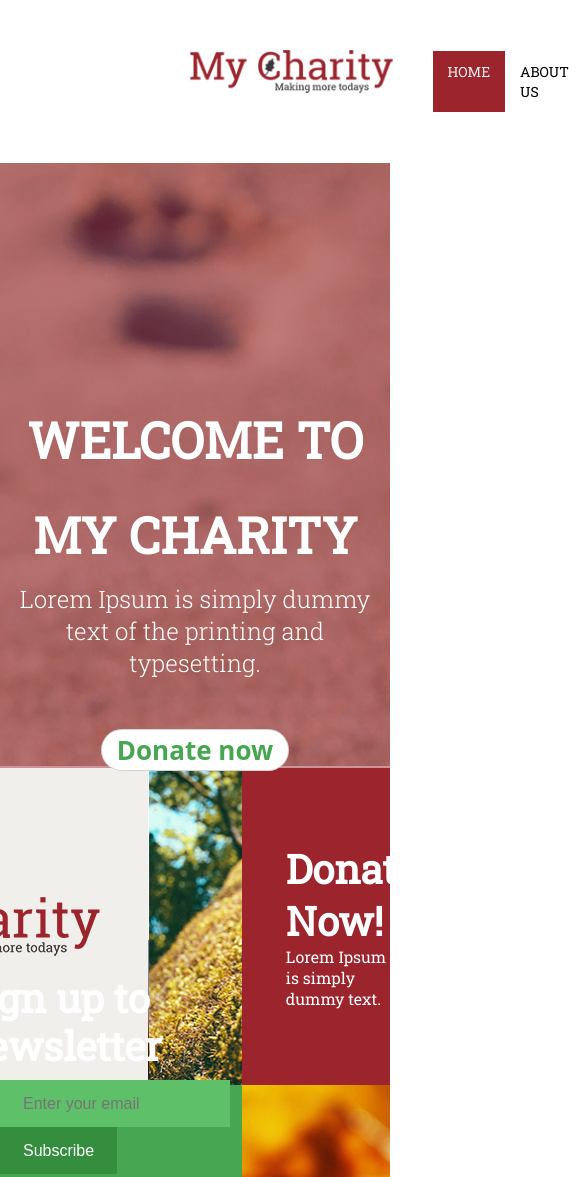
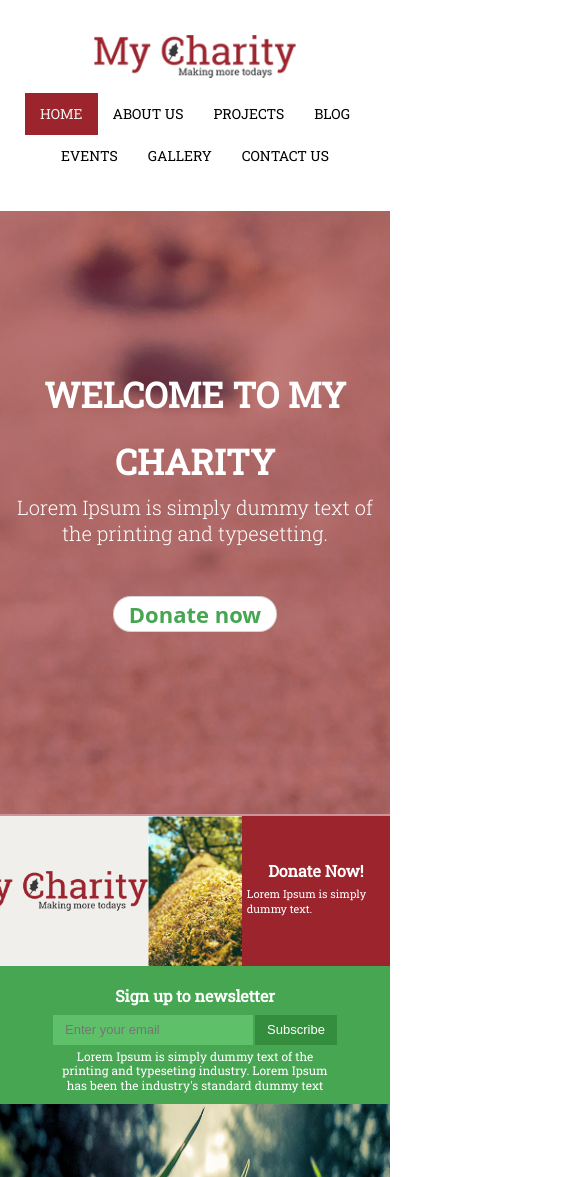
Before and after one commit to szczyrbaw/PSD-to-HTML-1, a plain HTML site: page index.html in a window 390 px wide. Shown: the top 1177 px of the page, 585 px wide, since content can reach past the window. Drawn offline with Linux system fonts and the light colour scheme.

Commit message:
RWD style

```diff
--- a/css/style.css
+++ b/css/style.css
@@ -24,19 +24,29 @@ body {
 .header {
 	display: flex;
 	justify-content: space-between;
-	margin: 35px 190px;
+	margin: 0 auto;
+	margin-top: 35px;
+	margin-bottom: 35px;
+	flex-wrap: wrap;
+	align-items: center;
 }
 
 .header .nav {
 	display: flex;
 	flex-direction: row;
 	list-style-type: none;
+	flex-wrap: wrap;
+	margin: 0;
+	padding: 0;
+	margin-right: 135px;
+
 
 }
 
 .header img {
 	max-height: 43px;
 	margin-top: 15px;
+	margin-left: 135px;
 }
 
 .header .nav li {
@@ -96,7 +106,7 @@ body {
 	margin-bottom: 53px;
 }
 
-.banner .bg-color a {
+.banner a {
 	padding: 0;
 	color: #46a651;
 	font-family: "Open Sans";
@@ -149,6 +159,7 @@ body {
 	justify-content: flex-end;
 	align-items: center;
 	background-color: #f1efec;
+
 }
 
 .img-1 img {
@@ -218,13 +229,15 @@ body {
 	margin-bottom: 10px;
 }
 
-.img-4 .subscribe {
-	background-color: #5ec069;
-	color: #46a651;
+.img-4 .subscribe, .img-4 .btnsub {
 	font-size: 16px;
 	font-weight: 400;
 	line-height: 1.2em;
 	padding: 14px 23px;
+}
+.img-4 .subscribe {
+	background-color: #5ec069;
+	color: #46a651;
 	padding-right: 0px;
 	border: 0;
 	margin-right: -4px;
@@ -233,10 +246,6 @@ body {
 .img-4 .btnsub {
 	background-color: #348e3e;
 	color: #fff;
-	font-size: 16px;
-	font-weight: 400;
-	line-height: 1.2em;
-	padding: 14px 23px;
 	margin-right: 80px;
 	border: none;
 }
@@ -445,11 +454,12 @@ body {
 	border-bottom: 1px solid rgba(255, 255, 255, 0.1);
 }
 
-.lineBox .left,
-.lineBox .center {
+.lineBox .left {
 	text-align: left;
 }
-
+.lineBox .center {
+	text-align: center;
+}
 .lineBox .left {
 	width: 33%;
 }
@@ -549,3 +559,177 @@ body {
 	line-height: 1.4em;
 	padding: 40px 0px;
 }
+@media (max-width: 1227px) {
+	.header .nav {
+		justify-content: center;
+		margin: 0 auto;
+		margin-top: 15px;
+	}
+	.header img {
+		margin: 0 auto;
+	}
+
+}
+@media (max-width: 900px) {
+	.banner h1 {
+		font-size: 35px;
+	}
+	.banner p {
+		font-size: 20px;
+	}
+	.banner a {
+		font-size: 22px;
+	}
+	/*images */
+	.images {
+		background: none;
+	}
+	.images .first-row {
+		max-height: 150px;
+	}
+	.all-pictures {
+		max-height: 150px;
+	}
+	.img-1 img {
+		margin: 0;
+		height: 40px;
+		margin: 0 auto;
+	}
+	.img-3 h3 {
+		font-size: 20px;
+	}
+	.img-3 p {
+		font-size: 13px;
+	}
+	.img-3 h3,
+	.img-3 p {
+		margin: 0 auto;
+	}
+	.second-row {
+		flex-direction: column;
+
+	}
+	.left-containers {
+		width: 100%;
+
+	}
+	.img-4 {
+		align-items: center;
+	}
+	.img-4 h3 {
+		font-size: 20px;
+		margin: 0 auto;
+		margin-top: 20px;
+
+	}
+
+	.img-4 .subscribe, .img-4 .btnsub {
+		font-size: 13px;
+		padding: 7px 12px;
+		margin: 0 auto;
+		margin-top: 10px;
+
+	}
+	.img-4 .subscribe {
+		margin-right: -2px;
+	}
+	.img-4 .text-content {
+		width: 70%;
+		margin: 0 auto;
+		text-align: center;
+		margin-top: 4px;
+		margin-bottom: 25px;
+	}
+	.img-5 {
+		overflow: hidden;
+	}
+	.img-5 img {
+		width: 100%;
+		height: 150px;
+	}
+	.img-6 {
+		max-width: 100%;
+		width: 100%;
+		margin: 0;
+		height: 150px;
+		align-items: center;
+
+	}
+	.img-6 .facebook img {
+		margin-bottom: 10px;
+
+	}
+	.img-6 .facebook p {
+		margin: 0;
+		font-size: 13px;
+	}
+}
+@media (max-width: 733px) {
+	.images, .second-row {
+		min-height: 450px;
+	}
+	.events .eventList {
+		flex-direction: column;
+		width: 50%;
+	}
+	.onePanel .more {
+		margin: 30px 0px;
+	}
+	.onePanel {
+		margin-top: 20px;
+		border-bottom: 0.4px solid grey;
+	}
+	.onePanel:hover {
+		background-color: aliceblue;
+	}
+	.footer .nav {
+		flex-wrap: wrap;
+	}
+	.footer .nav li {
+		margin-top: 10px
+	}
+	.lineBox {
+		flex-direction: column;
+		align-items: center;
+
+	}
+	.lineBox .left, .lineBox .center, .lineBox .right {
+		width: 100%;
+		text-align: center;
+	}
+	.lineBox .media {
+		justify-content: center;
+	}
+}
+@media (max-width: 546px) {
+	.banner h1 {
+		padding-top: 150px;
+	}
+	.img-3 h3 {
+		font-size: 16px;
+	}
+	.img-3 p {
+		font-size: 11px;
+		margin: 5px 5px
+	}
+	.img-4 h3 {
+		font-size: 16px;
+		margin: 0 auto;
+		margin-top: 20px;
+
+	}
+
+	.img-4 .text-content {
+		width: 70%;
+		margin: 0 auto;
+		text-align: center;
+		margin-top: 4px;
+		font-size: 12px;
+		padding-bottom: 15px;
+
+	}
+	.events .eventList {
+
+		width: 80%;
+	}
+}
```
